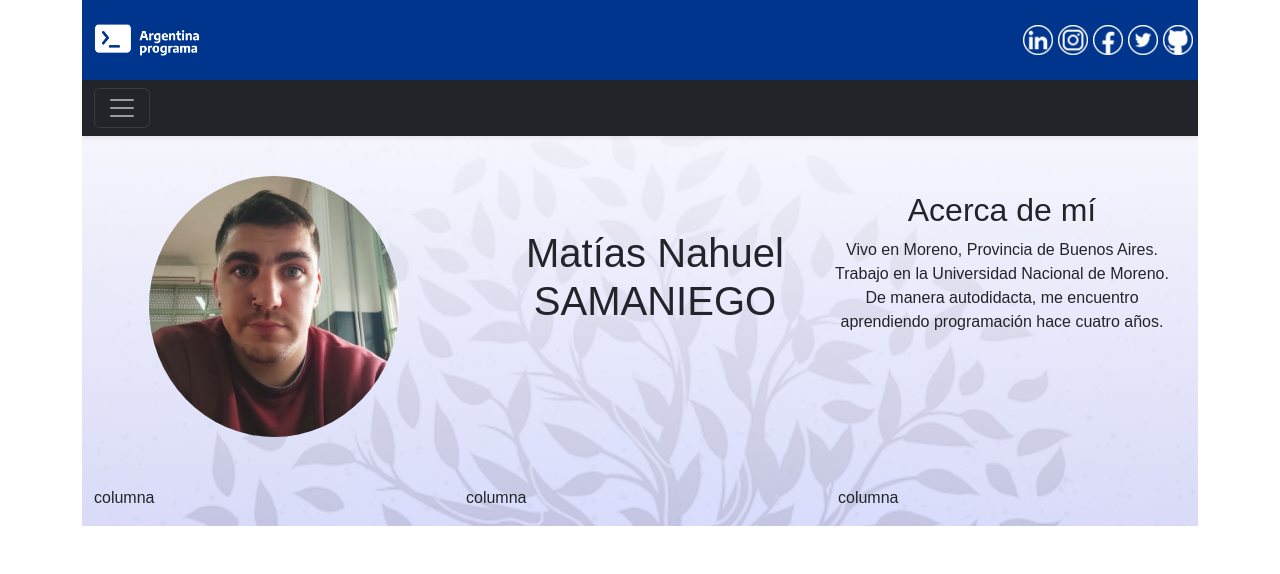
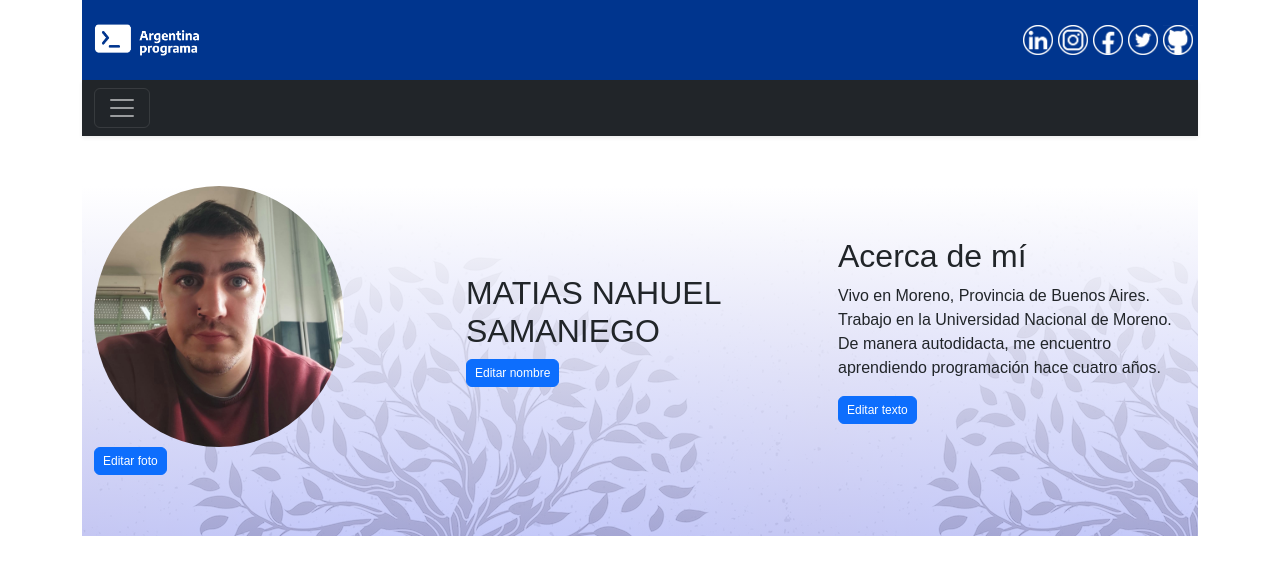
Before and after one commit to matnasama/frontend, an Angular app in the folder FrontEnd/: page / in a window 1280 px wide. Shown: the top 574 px of the page. Built offline with nearby package versions, Linux system fonts and the light colour scheme; a web font is replaced by a local one.

Commit message:
actualizado

```diff
--- a/FrontEnd/src/app/app.component.css
+++ b/FrontEnd/src/app/app.component.css
@@ -1,8 +1,6 @@
 .container{
     background-image:linear-gradient(rgb(255, 255, 255),rgba(182, 188, 248, 0.8)),
     url(../assets/tree2.png);
-    background-size: cover;
-    background-attachment: fixed;
 }
 
 .acerca_de {
--- a/FrontEnd/src/app/app.component.html
+++ b/FrontEnd/src/app/app.component.html
@@ -7,10 +7,11 @@
                 <app-acerca-de></app-acerca-de>
             </div>
         </div>
+        <!--
         <div>
             <div class="experiencia">
                 <app-experiencia></app-experiencia>
             </div>
-        </div>
+        </div>-->
     </div>
 </div>
--- a/FrontEnd/src/app/components/acerca-de/acerca-de.component.css
+++ b/FrontEnd/src/app/components/acerca-de/acerca-de.component.css
@@ -8,9 +8,11 @@
 }
 
 .row{
-    display: flex;
-    grid-template-columns: auto auto auto;
+ margin-top: 50px;
+ align-items: center;
 }
+
+
 
 
 
@@ -19,20 +21,8 @@
     margin-top: 20px;
 }
 
-.circulo {
-    width: 250px;
-    height: 250px;
-    border-radius: 100%;
-    margin-top: 20px;
-    margin-left: 20px;
-}
 
 .foto_perfil {
-    width: auto;
-    height: auto;
+    width: 250px;
     border-radius: 100%;
-    margin-top: 20px;
-    margin-left: 20px;
-    max-width: 250px;
-
 }
--- a/FrontEnd/src/app/components/acerca-de/acerca-de.component.html
+++ b/FrontEnd/src/app/components/acerca-de/acerca-de.component.html
@@ -1,21 +1,58 @@
-    <!-- Three columns of text below the carousel -->
+<div class="row">
+   <div class="col-lg-4">
+      <div class="col">
+         <div class="foto">
+            <img src="../../../assets/perfil.jpeg" class="foto_perfil">
+         </div>
+      </div>
+     <button type="button" class="btn btn-primary"
+         style="--bs-btn-padding-y: .25rem; --bs-btn-padding-x: .5rem; --bs-btn-font-size: .75rem;">
+         Editar foto
+      </button>
+   </div><!-- /.col-lg-4 -->
+   <div class="col-lg-4">
+
+     <h2 class="fw-normal">MATIAS NAHUEL SAMANIEGO</h2>
+
+     <button type="button" class="btn btn-primary"
+         style="--bs-btn-padding-y: .25rem; --bs-btn-padding-x: .5rem; --bs-btn-font-size: .75rem;">
+         Editar nombre
+      </button>
+
+
+   </div><!-- /.col-lg-4 -->
+   <div class="col-lg-4">
+
+      <h2 class="fw-normal">Acerca de mí</h2>
+
+      <p>Vivo en Moreno, Provincia de Buenos Aires. Trabajo en la Universidad Nacional de Moreno. De manera autodidacta, me encuentro aprendiendo programación hace cuatro años.</p>
+      <button type="button" class="btn btn-primary"
+         style="--bs-btn-padding-y: .25rem; --bs-btn-padding-x: .5rem; --bs-btn-font-size: .75rem;">
+          Editar texto
+      </button>
+
+   </div><!-- /.col-lg-4 -->
+ </div>
+
+
+ <!--
  <div class="container text-center">
    <div class="row align-items-center">
 
      <div class="col">
-         <div class="circulo">
+        <div class="foto">
            <img src="../../../assets/perfil.jpeg" class="foto_perfil">
         </div>
      </div>
-      <div class="col">
-         <h1 class="fw-normal" id="nombre">Matías Nahuel SAMANIEGO</h1>
+     <div class="col nombre">
+        Matías Nahuel SAMANIEGO
      </div>
-      <div class="col">
-         <h2 class="fw-normal">Acerca de mí</h2>
+     <div class="col informacion">
+        Acerca de mí
         <p>Vivo en Moreno, Provincia de Buenos Aires. Trabajo en la Universidad Nacional de Moreno. De manera autodidacta, me encuentro aprendiendo programación hace cuatro años.</p>
      </div>
 
-      <!--
+
 <div class="col-xs-12 col-sm-8 col-md-4 col-lg-4" id="foto_perfil">
         <div class="circulo">
            <img src="../../../assets/perfil.jpeg" class="foto_perfil">
@@ -28,7 +65,6 @@
         <h2 class="fw-normal">Acerca de mí</h2>
         <p>Vivo en Moreno, Provincia de Buenos Aires. Trabajo en la Universidad Nacional de Moreno. De manera autodidacta, me encuentro aprendiendo programación hace cuatro años.</p>
      </div>
-      -->
-
         </div>
  </div>
+     -->
```
Also changed, not shown: FrontEnd/src/assets/lapiz.png (added). Lines whose indentation alone changed are shown as unchanged.
